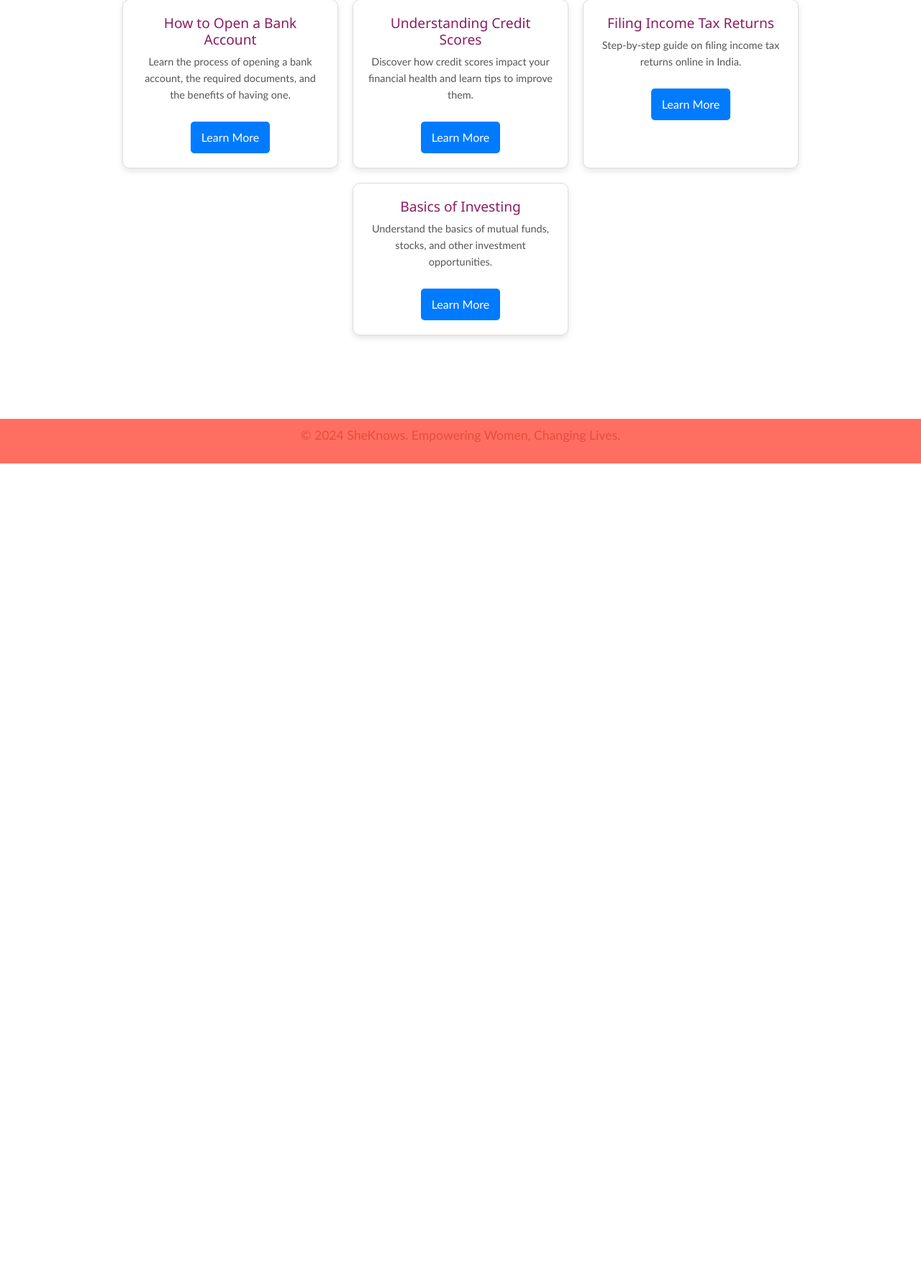
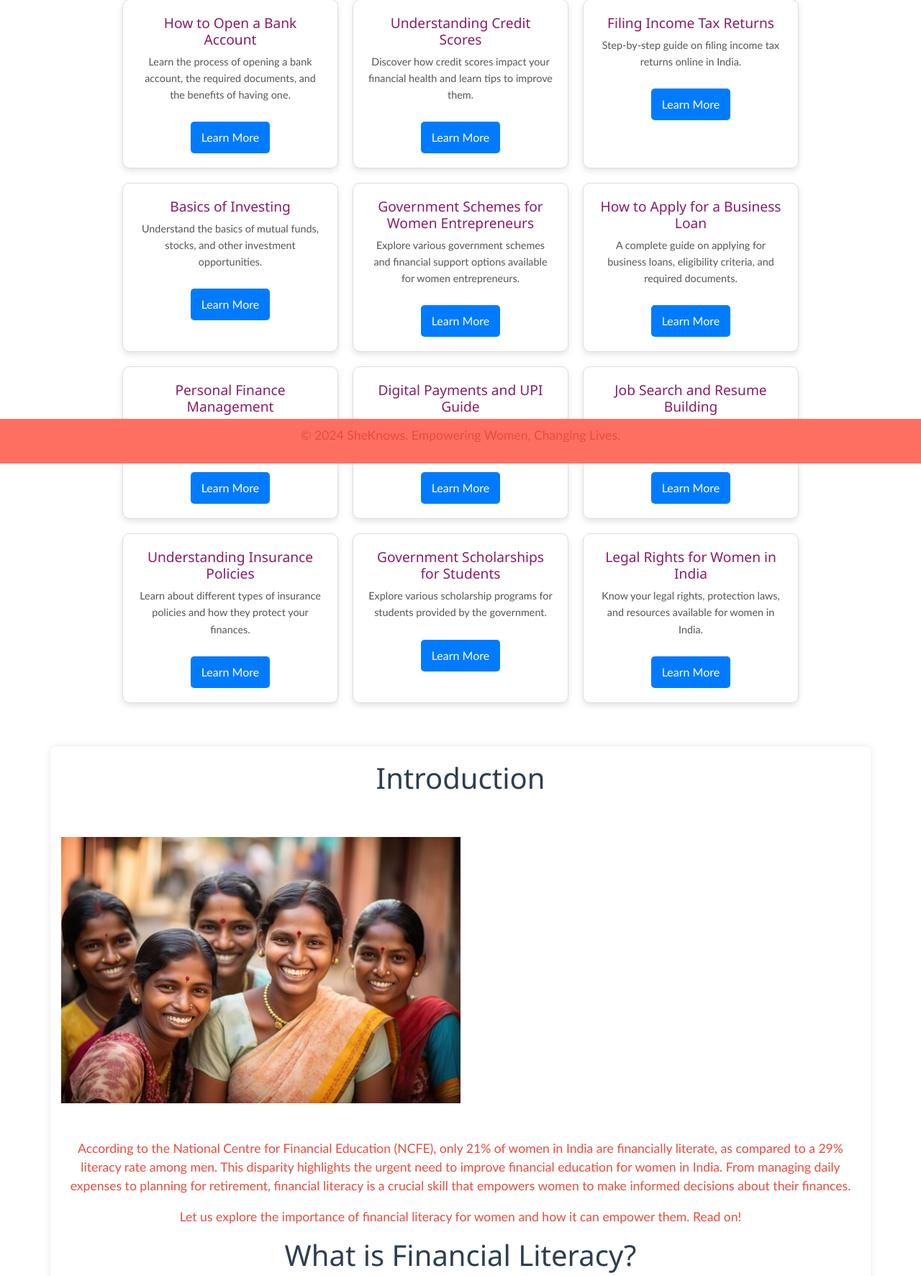
Before and after one commit to aparnayogi/sheKnows, a Flask app: page /financial-literacy in a window 1280 px wide. Shown: the part 156-1929 px from the top of the page at 72% size. Before the commit the page ends 800 px from the top, so only its background shows below. Run offline with Flask 3, Linux system fonts and the light colour scheme; some libraries are stand-ins or nearby versions.

Commit message:
project completed

```diff
--- a/auth/templates/about.html
+++ b/auth/templates/about.html
@@ -13,7 +13,7 @@
         <section class="mission">
             <h2>Our Mission</h2>
             <p>At SheKnows, we are committed to empowering women in India by bridging the gap between them and the information they need to thrive. We aim to simplify access to government policies, programs, and resources that support their social and economic advancement.</p>
-            <img src="auth\static\images\mission.jpeg" alt="Empowering Women">
+            <!-- <img src="auth\static\images\mission.jpeg" alt="Empowering Women"> -->
 
     </section>
 
--- a/auth/templates/financial_literacy.html
+++ b/auth/templates/financial_literacy.html
@@ -18,7 +18,8 @@
 
   <script>
       // Sample Dataset
-      const dataset = [
+      const dataset =
+      [
     {
         "title": "How to Open a Bank Account",
         "description": "Learn the process of opening a bank account, the required documents, and the benefits of having one.",
@@ -38,8 +39,50 @@
         "title": "Basics of Investing",
         "description": "Understand the basics of mutual funds, stocks, and other investment opportunities.",
         "link": "https://www.nseindia.com/learn/investor-education"
+    },
+    {
+        "title": "Government Schemes for Women Entrepreneurs",
+        "description": "Explore various government schemes and financial support options available for women entrepreneurs.",
+        "link": "https://msme.gov.in/schemes/women-entrepreneurship"
+    },
+    {
+        "title": "How to Apply for a Business Loan",
+        "description": "A complete guide on applying for business loans, eligibility criteria, and required documents.",
+        "link": "https://www.sbi.co.in/web/business/loans/msme-loans"
+    },
+    {
+        "title": "Personal Finance Management",
+        "description": "Learn how to budget, save, and manage personal finances effectively.",
+        "link": "https://www.sebi.gov.in/financial-education/investors"
+    },
+    {
+        "title": "Digital Payments and UPI Guide",
+        "description": "Understand how digital payments, UPI, and mobile banking work in India.",
+        "link": "https://www.npci.org.in/what-we-do/upi/product-overview"
+    },
+    {
+        "title": "Job Search and Resume Building",
+        "description": "Find job opportunities and learn how to create a strong resume and cover letter.",
+        "link": "https://www.ncs.gov.in/"
+    },
+    {
+        "title": "Understanding Insurance Policies",
+        "description": "Learn about different types of insurance policies and how they protect your finances.",
+        "link": "https://www.irda.gov.in/"
+    },
+    {
+        "title": "Government Scholarships for Students",
+        "description": "Explore various scholarship programs for students provided by the government.",
+        "link": "https://scholarships.gov.in/"
+    },
+    {
+        "title": "Legal Rights for Women in India",
+        "description": "Know your legal rights, protection laws, and resources available for women in India.",
+        "link": "https://ncw.nic.in/"
     }
-      ];
+]
+
+
 
       // Dynamically Add Cards to Page
       const container = document.getElementById('resources-container');
@@ -57,7 +100,7 @@
   </script>
 
 </body>
- <!-- <div class="container">
+ <div class="container">
     <h1>Introduction</h1>
     <img src="/static/images/introduction.jpg" alt="Introduction Image" style="width:50%; height:auto; margin: 50px 0;">
     <p>
@@ -322,5 +365,5 @@
         console.error('Error translating text:', error);
       }
     }
-  </script> -->
+  </script>
     {% endblock %}
```
Lines whose indentation alone changed are shown as unchanged.
